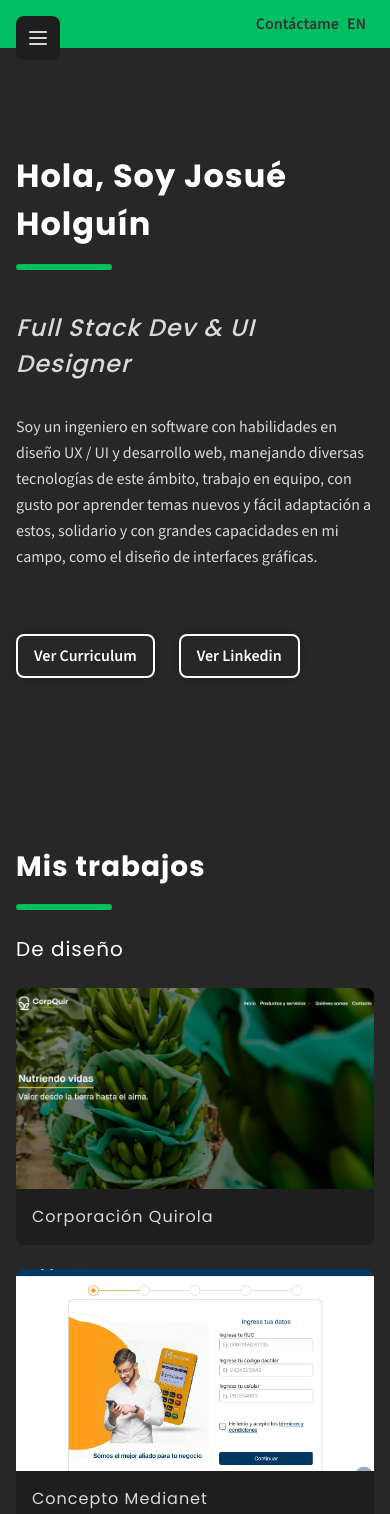
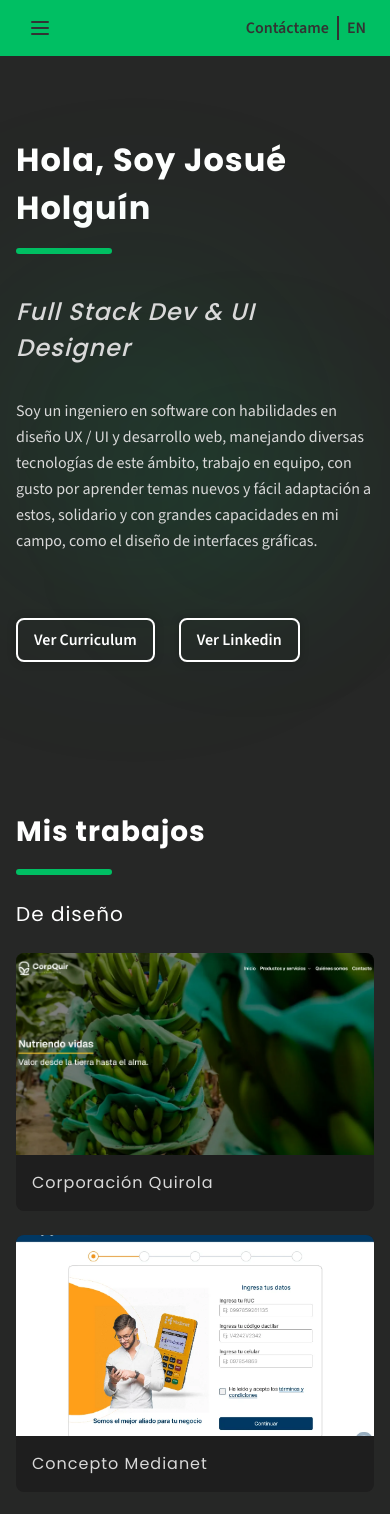
Before and after one commit to JosueAHM/Portfolio-JH, a React (Vite) app: page / in a window 390 px wide. Shown: the top 1514 px of the page. Built offline with nearby package versions, Linux system fonts and the light colour scheme.

Commit message:
feat: implement scroll-triggered entrance animations using custom intersection observer hook and update layout components

```diff
--- a/src/App.jsx
+++ b/src/App.jsx
@@ -18,20 +18,6 @@ function App() {
     <div className="flex w-full min-h-screen bg-bg-site">
       <Sidebar isOpen={sidebarOpen} onClose={() => setSidebarOpen(false)} />
 
-      <button
-        className="fixed top-4 left-4 z-50 lg:hidden bg-secondary text-text-muted p-2.5 rounded-lg hover:bg-secondary/80 transition-colors"
-        onClick={() => setSidebarOpen(!sidebarOpen)}
-        aria-label="Toggle menu"
-      >
-        <svg className="w-6 h-6" fill="none" stroke="currentColor" viewBox="0 0 24 24">
-          {sidebarOpen ? (
-            <path strokeLinecap="round" strokeLinejoin="round" strokeWidth={2} d="M6 18L18 6M6 6l12 12" />
-          ) : (
-            <path strokeLinecap="round" strokeLinejoin="round" strokeWidth={2} d="M4 6h16M4 12h16M4 18h16" />
-          )}
-        </svg>
-      </button>
-
       {sidebarOpen && (
         <div
           className="fixed inset-0 bg-black/50 z-30 lg:hidden"
@@ -40,7 +26,7 @@ function App() {
       )}
 
       <main className="flex-1 lg:ml-64">
-          <Header />
+          <Header sidebarOpen={sidebarOpen} onToggle={() => setSidebarOpen(!sidebarOpen)} />
         <div className="main-container content">
           <Presentation />
           <Jobs />
--- a/src/components/Content/Contact.jsx
+++ b/src/components/Content/Contact.jsx
@@ -1,4 +1,5 @@
 import { useTranslation } from "react-i18next";
+import useInView from "../../hooks/useInView";
 
 const mailSubject = encodeURIComponent("Contacto desde portfolio");
 const mailBody = encodeURIComponent(`Hola Josué,
@@ -10,14 +11,28 @@ const mailHref = `mailto:josue_holguin@outlook.com?subject=${mailSubject}&body=$
 
 function Contact() {
   const { t } = useTranslation();
+  const [sectionRef, inView] = useInView(0.1);
 
   return (
-    <section id="contact" className="py-16 scroll-mt-20">
-      <div className="space-y-4">
+    <section
+      id="contact"
+      ref={sectionRef}
+      className="py-10 md:py-16 scroll-mt-20"
+    >
+      <div
+        className={`space-y-4 transition-all duration-700 ease-out ${
+          inView ? "opacity-100 translate-y-0" : "opacity-0 translate-y-6"
+        }`}
+      >
         <h2 className="heading-2 font-bold text-white">{t("contact-me")}</h2>
         <div className="h-1.5 w-24 bg-primary rounded-full" />
       </div>
-      <div className="max-w-4xl mx-auto px-6 mt-12 text-center">
+      <div
+        className={`max-w-4xl mx-auto px-6 mt-12 text-center transition-all duration-700 ease-out ${
+          inView ? "opacity-100 translate-y-0" : "opacity-0 translate-y-8"
+        }`}
+        style={{ transitionDelay: "100ms" }}
+      >
         <h2 className="text-3xl md:text-4xl font-heading text-white leading-tight max-w-2xl mx-auto">
           {t("contact.title")}
         </h2>
--- a/src/components/Content/Experience.jsx
+++ b/src/components/Content/Experience.jsx
@@ -1,10 +1,12 @@
 import { useTranslation } from "react-i18next";
 import ExperienceCard from "./ExperienceCard";
+import useInView from "../../hooks/useInView";
 
 const experiencesMeta = [
   {
     id: "funiber",
     company: "FUNIBER",
+    companyUrl: "https://www.funiber.org",
     date: "Jun 2024 – May 2026",
     location: "Guayaquil",
     tags: [
@@ -24,12 +26,14 @@ const experiencesMeta = [
   {
     id: "global-hitss",
     company: "Global Hitss",
+    companyUrl: "https://www.hitss.com/",
     date: "Oct 2023 – Abr 2024",
     location: "Guayaquil",
     tags: ["Figma", "Adobe XD", "RPA", "Automation Anywhere", "Docker"],
   },
   {
     id: "santa-priscila",
+    companyUrl: "https://santa-priscila.com/",
     company: "Santa Priscila",
     date: "May 2023 – Sep 2023",
     location: "Guayaquil",
@@ -39,6 +43,7 @@ const experiencesMeta = [
 
 function Experience() {
   const { t } = useTranslation();
+  const [sectionRef, inView] = useInView(0.1);
 
   const experiences = experiencesMeta.map((exp) => ({
     ...exp,
@@ -47,15 +52,29 @@ function Experience() {
   }));
 
   return (
-    <section id="experience" className="py-16 scroll-mt-20">
-      <div className="space-y-4">
+    <section
+      id="experience"
+      ref={sectionRef}
+      className="py-10 md:py-16 scroll-mt-20"
+    >
+      <div
+        className={`space-y-4 transition-all duration-700 ease-out ${
+          inView ? "opacity-100 translate-y-0" : "opacity-0 translate-y-6"
+        }`}
+      >
         <h2 className="heading-2 font-bold text-white">{t("exp.title")}</h2>
         <div className="h-1.5 w-24 bg-primary rounded-full" />
       </div>
 
       <div className="relative mt-12">
-        {experiences.map((exp) => (
-          <div key={exp.id} className="relative pb-16 last:pb-0">
+        {experiences.map((exp, index) => (
+          <div
+            key={exp.id}
+            className={`relative pb-16 last:pb-0 transition-all duration-700 ease-out ${
+              inView ? "opacity-100 translate-y-0" : "opacity-0 translate-y-8"
+            }`}
+            style={{ transitionDelay: `${index * 150}ms` }}
+          >
             <div className="lg:grid lg:grid-cols-[150px_1fr] lg:gap-8">
               <div className="flex gap-3 lg:flex-col mb-4 lg:mb-0 lg:pt-2">
                 {/* <div className="w-3 h-3 rounded-full bg-primary ring-4 ring-bg-site z-10 relative hidden lg:block" /> */}
@@ -68,6 +87,7 @@ function Experience() {
                 <ExperienceCard
                   role={exp.role}
                   company={exp.company}
+                  companyUrl={exp.companyUrl}
                   location={exp.location}
                   highlights={exp.highlights}
                   tags={exp.tags}
--- a/src/components/Content/Jobs.jsx
+++ b/src/components/Content/Jobs.jsx
@@ -1,5 +1,6 @@
 import { useTranslation } from "react-i18next";
 import ProjectCard from "./ProjectCard";
+import useInView from "../../hooks/useInView";
 
 const projectsData = {
   design: [
@@ -40,10 +41,19 @@ const projectsData = {
 
 function Jobs() {
   const { t } = useTranslation();
+  const [sectionRef, inView] = useInView(0.1);
 
   return (
-    <section id="projects" className="py-16 scroll-mt-20">
-      <div className="space-y-4">
+    <section
+      id="projects"
+      ref={sectionRef}
+      className="py-10 md:py-16 scroll-mt-20"
+    >
+      <div
+        className={`space-y-4 transition-all duration-700 ease-out ${
+          inView ? "opacity-100 translate-y-0" : "opacity-0 translate-y-6"
+        }`}
+      >
         <h2 className="heading-2 font-bold text-white">
           {t("projects.title")}
         </h2>
@@ -51,7 +61,12 @@ function Jobs() {
       </div>
 
       <div className="space-y-16 mt-6">
-        <div>
+        <div
+          className={`transition-all duration-700 ease-out ${
+            inView ? "opacity-100 translate-y-0" : "opacity-0 translate-y-8"
+          }`}
+          style={{ transitionDelay: "100ms" }}
+        >
           <h3 className="heading-4 font-heading text-white mb-6">
             {t("projects.design")}
           </h3>
@@ -62,7 +77,12 @@ function Jobs() {
           </div>
         </div>
 
-        <div>
+        <div
+          className={`transition-all duration-700 ease-out ${
+            inView ? "opacity-100 translate-y-0" : "opacity-0 translate-y-8"
+          }`}
+          style={{ transitionDelay: "200ms" }}
+        >
           <h3 className="heading-4 font-heading text-white mb-6">
             {t("projects.development")}
           </h3>
--- a/src/components/Content/Presentation.jsx
+++ b/src/components/Content/Presentation.jsx
@@ -1,18 +1,30 @@
 import { useTranslation } from "react-i18next";
+import useInView from "../../hooks/useInView";
 
 const Presentation = () => {
   const { t } = useTranslation();
+  const [sectionRef, inView] = useInView(0.1);
 
   return (
     <section
       id="home"
-      className="relative min-h-[80vh] items-center justify-center mt-10 scroll-mt-20 py-16"
+      ref={sectionRef}
+      className="relative min-h-[80vh] items-center justify-center mt-10 scroll-mt-20 py-10 md:py-16"
     >
-      <div className="space-y-4">
+      <div
+        className={`space-y-4 transition-all duration-700 ease-out ${
+          inView ? "opacity-100 translate-y-0" : "opacity-0 translate-y-6"
+        }`}
+      >
         <h1 className="heading-1 font-bold text-white">{t("presentation")}</h1>
         <div className="h-1.5 w-24 bg-primary rounded-full" />
       </div>
-      <div className="flex flex-col md:flex-row gap-10 py-10">
+      <div
+        className={`flex flex-col md:flex-row gap-10 py-10 transition-all duration-700 ease-out ${
+          inView ? "opacity-100 translate-y-0" : "opacity-0 translate-y-8"
+        }`}
+        style={{ transitionDelay: "100ms" }}
+      >
         <div className="flex-1 max-w-2xl space-y-8">
           <h2 className="heading-3 text-text-muted font-medium italic">
             {t("subtitle-presentation")}
--- a/src/components/Header/Header.jsx
+++ b/src/components/Header/Header.jsx
@@ -1,31 +1,47 @@
-import { useTranslation } from 'react-i18next'
-import i18n from '../../i18n'
+import { useTranslation } from "react-i18next";
+import i18n from "../../i18n";
 
-function Header() {
-  const { t } = useTranslation()
+function Header({ sidebarOpen, onToggle }) {
+  const { t } = useTranslation();
 
   const toggleLanguage = () => {
-    const next = i18n.language === 'es' ? 'en' : 'es'
-    i18n.changeLanguage(next)
-  }
+    const next = i18n.language === "es" ? "en" : "es";
+    i18n.changeLanguage(next);
+  };
 
   return (
-    <div className="sticky top-0 z-20 flex items-center justify-end gap-2 bg-primary px-6 py-3 mb-8">
+    <div className="sticky top-0 z-20 flex items-center bg-primary px-6 py-3 mb-8">
+      <button
+        className="lg:hidden text-text-dark p-1 mr-2 hover:opacity-80 transition-opacity cursor-pointer"
+        onClick={onToggle}
+        aria-label="Toggle menu"
+      >
+        <svg className="w-6 h-6" fill="none" stroke="currentColor" viewBox="0 0 24 24">
+          {sidebarOpen ? (
+            <path strokeLinecap="round" strokeLinejoin="round" strokeWidth={2} d="M6 18L18 6M6 6l12 12" />
+          ) : (
+            <path strokeLinecap="round" strokeLinejoin="round" strokeWidth={2} d="M4 6h16M4 12h16M4 18h16" />
+          )}
+        </svg>
+      </button>
+
+      <div className="flex items-center gap-2 ml-auto">
         <a
           href="#contact"
           className="text-text-dark font-semibold hover:opacity-80 transition-opacity"
         >
-        {t('contact-me')}
+          {t("contact-me")}
         </a>
 
         <button
           onClick={toggleLanguage}
-        className="text-text-dark font-semibold hover:opacity-80 transition-opacity uppercase cursor-pointer"
+          className="text-text-dark font-semibold hover:opacity-80 transition-opacity uppercase cursor-pointer pl-2 border-l-2 border-text-dark"
         >
-        {i18n.language === 'es' ? 'EN' : 'ES'}
+          {i18n.language === "es" ? "EN" : "ES"}
         </button>
       </div>
-  )
+    </div>
+  );
 }
 
-export default Header
+export default Header;
--- a/src/hooks/useActiveSection.js
+++ b/src/hooks/useActiveSection.js
@@ -4,23 +4,25 @@ function useActiveSection(sectionIds) {
   const [activeId, setActiveId] = useState(sectionIds[0])
 
   useEffect(() => {
-    const observers = sectionIds
-      .map((id) => {
-        const element = document.getElementById(id)
-        if (!element) return null
-
-        const observer = new IntersectionObserver(
-          ([entry]) => {
-            if (entry.isIntersecting) setActiveId(id)
-          },
-          { threshold: 0.3 }
-        )
-        observer.observe(element)
-        return observer
-      })
+    const elements = sectionIds
+      .map((id) => document.getElementById(id))
       .filter(Boolean)
 
-    return () => observers.forEach((obs) => obs.disconnect())
+    const observer = new IntersectionObserver(
+      (entries) => {
+        const visible = entries.filter((e) => e.isIntersecting)
+        if (visible.length > 0) {
+          setActiveId(visible[0].target.id)
+        }
+      },
+      {
+        rootMargin: '-80px 0px -60% 0px',
+        threshold: 0,
+      }
+    )
+
+    elements.forEach((el) => observer.observe(el))
+    return () => observer.disconnect()
   }, [sectionIds])
 
   return activeId
--- /dev/null
+++ b/src/hooks/useInView.js
@@ -0,0 +1,27 @@
+import { useState, useEffect, useRef } from 'react'
+
+function useInView(threshold = 0.1) {
+  const ref = useRef(null)
+  const [inView, setInView] = useState(false)
+
+  useEffect(() => {
+    const el = ref.current
+    if (!el) return
+
+    const observer = new IntersectionObserver(
+      ([entry]) => {
+        if (entry.isIntersecting) {
+          setInView(true)
+          observer.disconnect()
+        }
+      },
+      { threshold }
+    )
+    observer.observe(el)
+    return () => observer.disconnect()
+  }, [threshold])
+
+  return [ref, inView]
+}
+
+export default useInView
```
Also changed, not shown: src/components/Content/SkillsSection.jsx (+6 -26 lines). Lines whose indentation alone changed are shown as unchanged.
